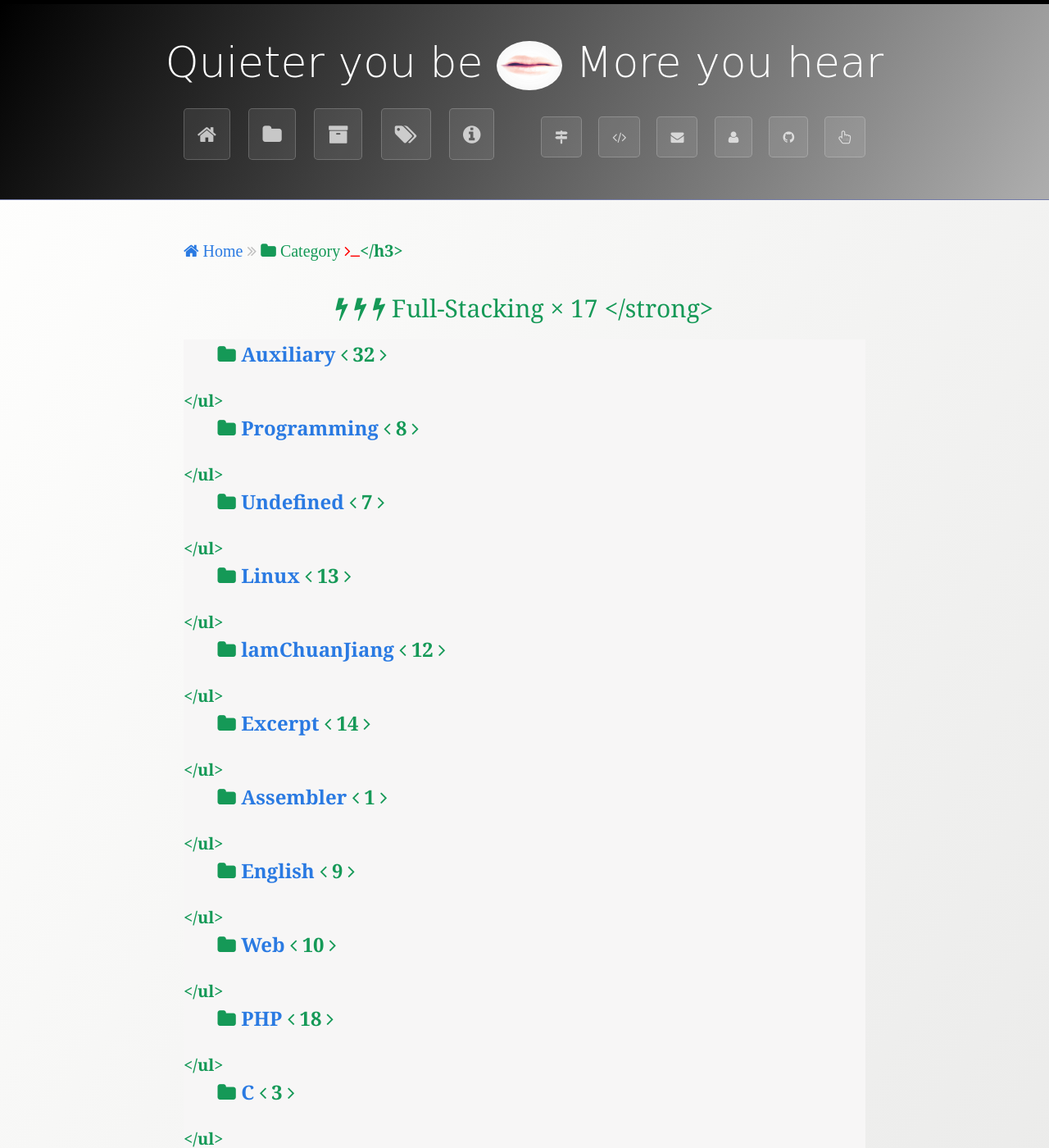
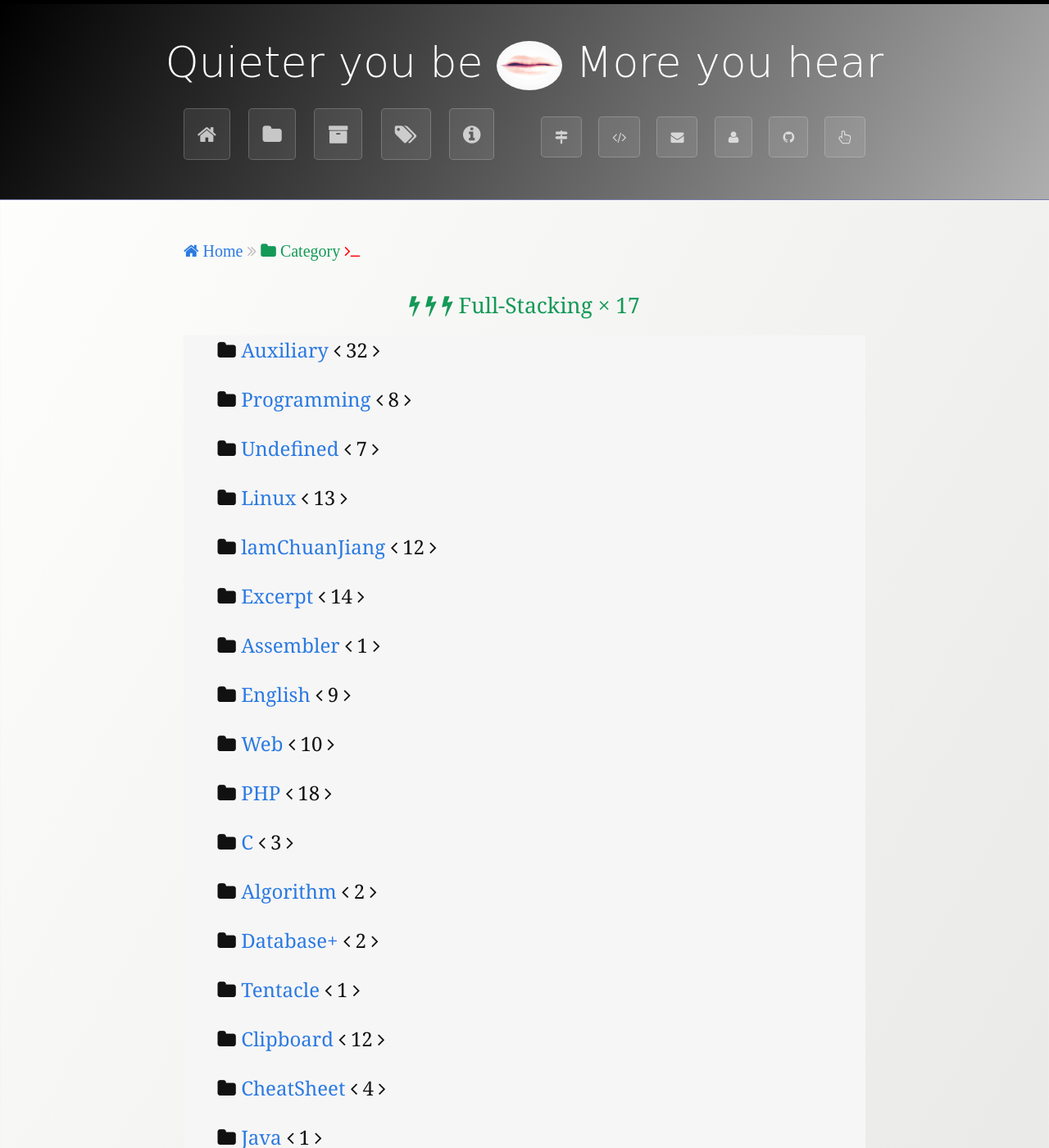
Before and after one commit to light-shadow/ckwongloy.github.io, a Jekyll site: the page built from home/category.md, in a window 1280 px wide and 1400 px high. Shown: the whole window at 82% size. Built offline with Jekyll 4.4.1, drawn with Linux system fonts in a browser that asks for light colours; some of the changed text lies outside the part shown.

Commit message:
update jekyll blog

```diff
--- a/home/about.md
+++ b/home/about.md
@@ -16,13 +16,15 @@ Home
 <i class="fa fa-info-circle">
 About
 </i>
-<i class="fa fa-terminal" style="color:red;"></i></h3>
+<i class="fa fa-terminal" style="color:red;"></i></strong></h3>
+
 <h2 style="text-align:center;">
 <i class="fa fa-bolt"></i>
 <i class="fa fa-bolt"></i>
 <i class="fa fa-bolt"></i>
 About This Blog
-</strong></h2>
+</h2>
+
 <ul style="margin-left:-50px;">
 <ol>
 <h2 class="page-heading">
@@ -110,21 +112,20 @@ CC BY-NC-ND 3.0
 <i class="fa fa-star"> 用于一些不错的东西、思想：</i>
 <code>
 &lt;i class="fa fa-start">&lt;/i&gt;
-</code></p></li></li>
+</code></p></li>
 <li>
 <p>
 <i class="fa fa-download"> 用于文章中提供的下载链接：</i>
 <code>
 &lt;i class="fa fa-download">&lt;/i&gt;
 </code></p></li>
-</li>
 <li>
 <p>
 <i class="fa fa-exclamation-circle"> 用于提醒和注意事项：</i>
 <code>
 &lt;i class="fa fa-exclamation"&gt;&lt;/i&gt;
-</code></p></li>
-</li></ul></p>
+</code></p></li></ul></p>
+
 <p>5、次序：
 <ul>
 <li>
@@ -140,7 +141,7 @@ CC BY-NC-ND 3.0
 <li>
 <p>
 斜体只用于其他文章或者外部资源的引用。
-</p></li></ul></p>
+</p></li>
 <p>6、其他：
 <ul>
 <li>
@@ -160,6 +161,4 @@ CC BY-NC-ND 3.0
 <li>
 <p>
 <b>Tag 数目：</b>每篇文章的 Tag 数目不要超过 5 个，如果实在会，那就多写几篇文章。
-</p></li></ul></p></ol></ul>
-
-</div></section>
+</p></li></ul></p>
--- a/home/category.md
+++ b/home/category.md
@@ -13,7 +13,8 @@ title: Category @lamChuanJiang
 <i class="fa fa-home"> Home</i></a>
 <i class="fa fa-angle-double-right" style="color:silver;"></i>
 <i class="fa fa-folder"> Category</i>
-<i class="fa fa-terminal" style="color:red;"></i></h3>
+<i class="fa fa-terminal" style="color:red;"></i></strong></h3>
+
 <h2 style="text-align:center;">
 <i class="fa fa-bolt"></i>
 <i class="fa fa-bolt"></i>
@@ -23,7 +24,8 @@ Full-Stacking
 
 {{ site.categories | size }}
 
-</strong></h2>
+</h2>
+
 <div style="background: #F7F6F6;">
 
 {% for category in site.categories %}
@@ -39,7 +41,7 @@ Full-Stacking
 
 {{ category | last | size }}
 
-<i class="fa fa-angle-right"></i></p></ul>
+<i class="fa fa-angle-right"></i></p>
 
 {% endfor %}
 
```
Also changed, not shown: home/archive.md (+4 -2 lines), home/tag.md (+4 -2 lines), home/index.html (line endings or trailing spaces).
